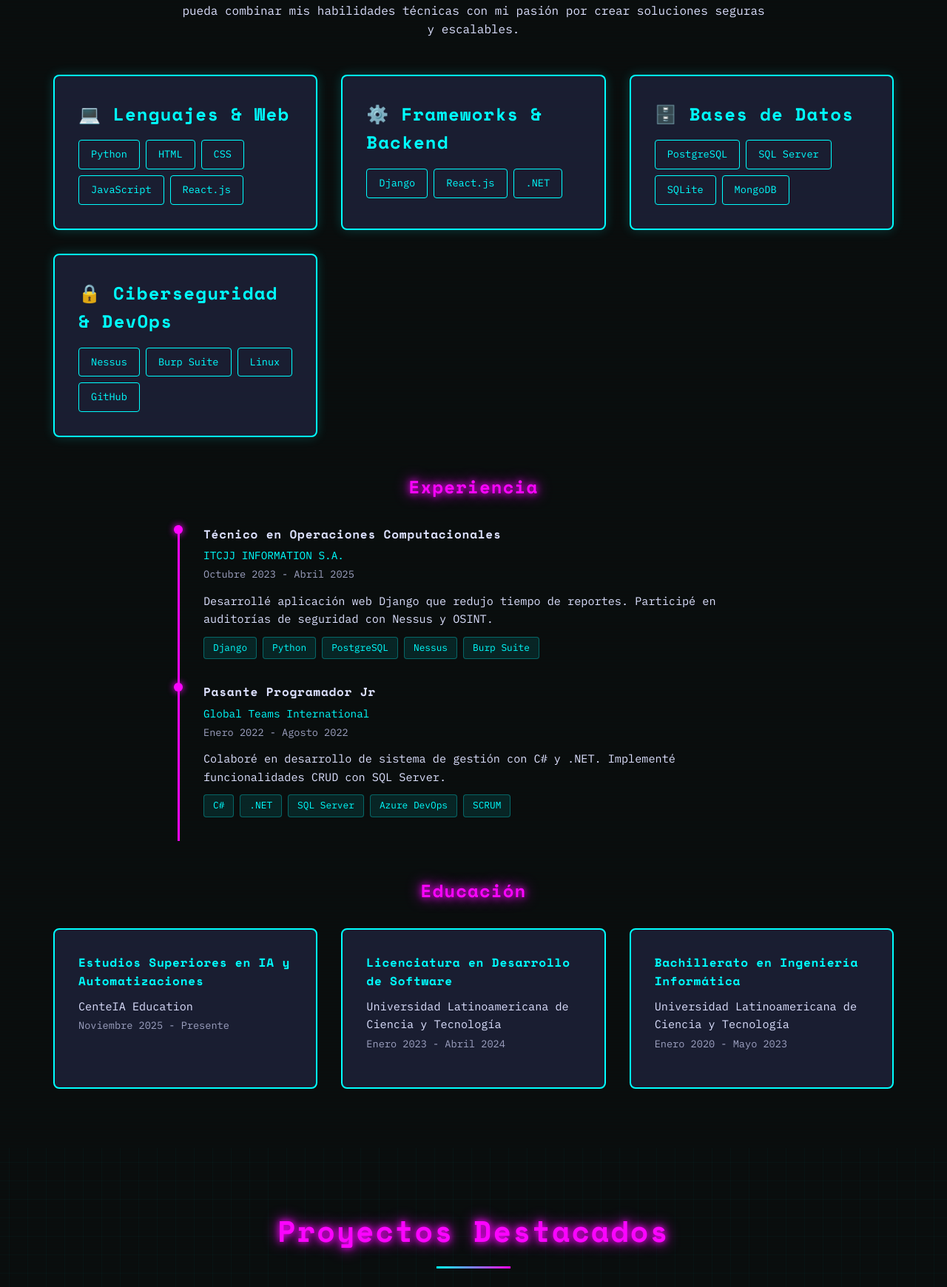
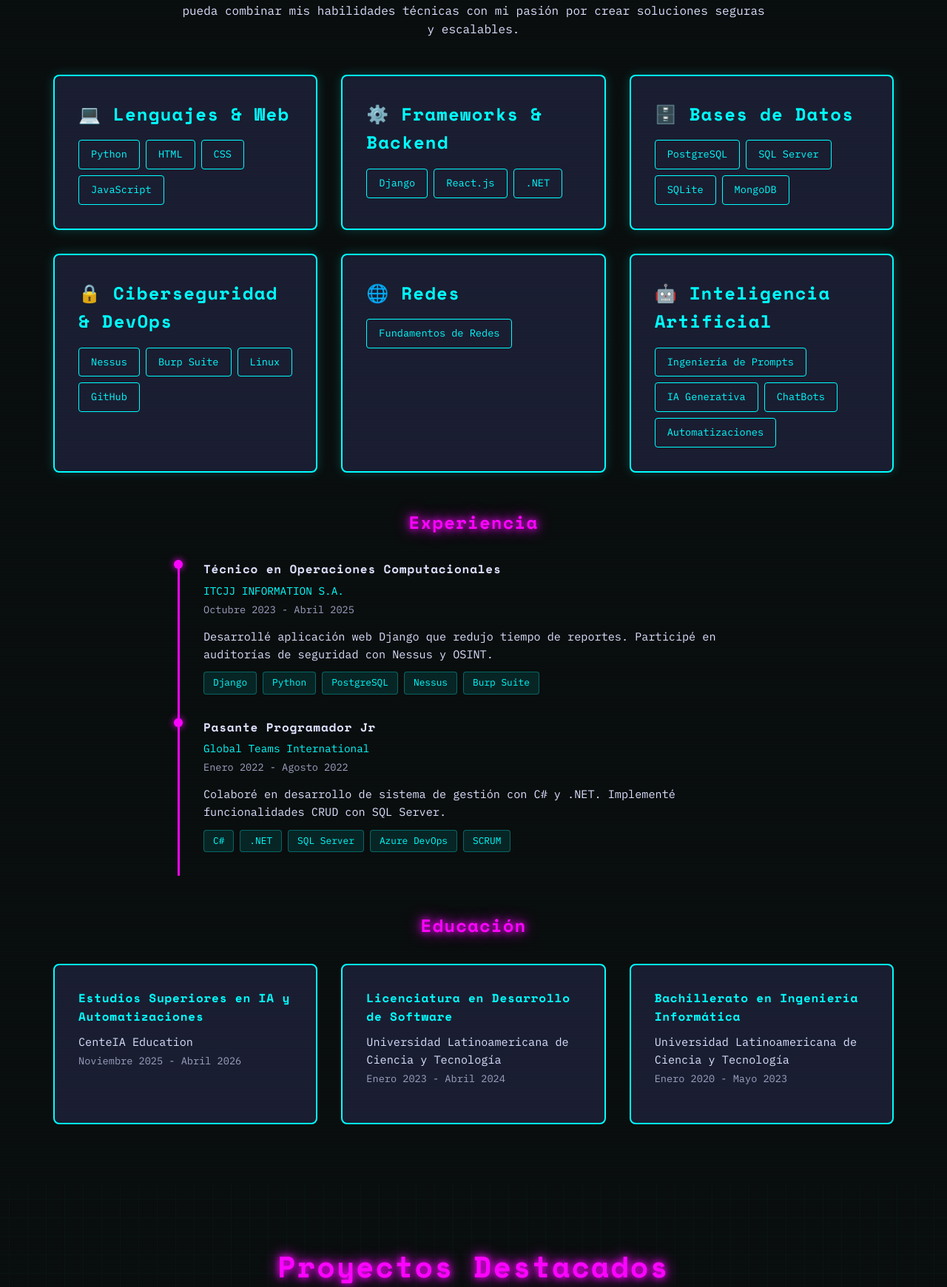
Before and after one commit to Pino835/new_portfolio, a Django app: page / in a window 1280 px wide. Shown: the part 1166-2906 px from the top of the page at 74% size. Run offline with Django 5.2, Linux system fonts and the light colour scheme; data comes from the database, SQL or seed files in the repository; both versions use the stored data as it was after the commit.

Commit message:
Commit #10: - CV ACTUALIZADO - NUEVO CONTENIDO

```diff
--- a/portfolio/core/templates/index.html
+++ b/portfolio/core/templates/index.html
@@ -26,7 +26,7 @@
                 <li><a href="#projects">Proyectos</a></li>
                 <li><a href="#contact">Contacto</a></li>
             </ul>
-            <a href="{% static 'docs/2026_JUAN_DIEGO_PINO_TORRES.pdf' %}" target="_blank" class="btn">
+            <a href="{% static 'docs/CV_JUAN_DIEGO_PINO_TORRES.pdf' %}" target="_blank" class="btn">
                 Ver CV
             </a>
 
@@ -101,7 +101,6 @@
                         <span class="skill-tag">HTML</span>
                         <span class="skill-tag">CSS</span>
                         <span class="skill-tag">JavaScript</span>
-                        <span class="skill-tag">React.js</span>
                     </div>
                 </div>
 
@@ -131,6 +130,23 @@
                         <span class="skill-tag">Burp Suite</span>
                         <span class="skill-tag">Linux</span>
                         <span class="skill-tag">GitHub</span>
+                    </div>
+                </div>
+
+                <div class="skill-card">
+                    <h3>🌐 Redes</h3>
+                    <div class="skill-tags">
+                        <span class="skill-tag">Fundamentos de Redes</span>
+                    </div>
+                </div>
+
+                <div class="skill-card">
+                    <h3>🤖 Inteligencia Artificial</h3>
+                    <div class="skill-tags">
+                        <span class="skill-tag">Ingeniería de Prompts</span>
+                        <span class="skill-tag">IA Generativa</span>
+                        <span class="skill-tag">ChatBots</span>
+                        <span class="skill-tag">Automatizaciones</span>
                     </div>
                 </div>
             </div>
@@ -177,7 +193,7 @@
                 <div class="education-card">
                     <h4>Estudios Superiores en IA y Automatizaciones</h4>
                     <p class="education-institution">CenteIA Education</p>
-                    <p class="education-period">Noviembre 2025 - Presente</p>
+                    <p class="education-period">Noviembre 2025 - Abril 2026</p>
                 </div>
 
                 <div class="education-card">
```
Also changed, not shown: portfolio/db.sqlite3, 3 other files.
